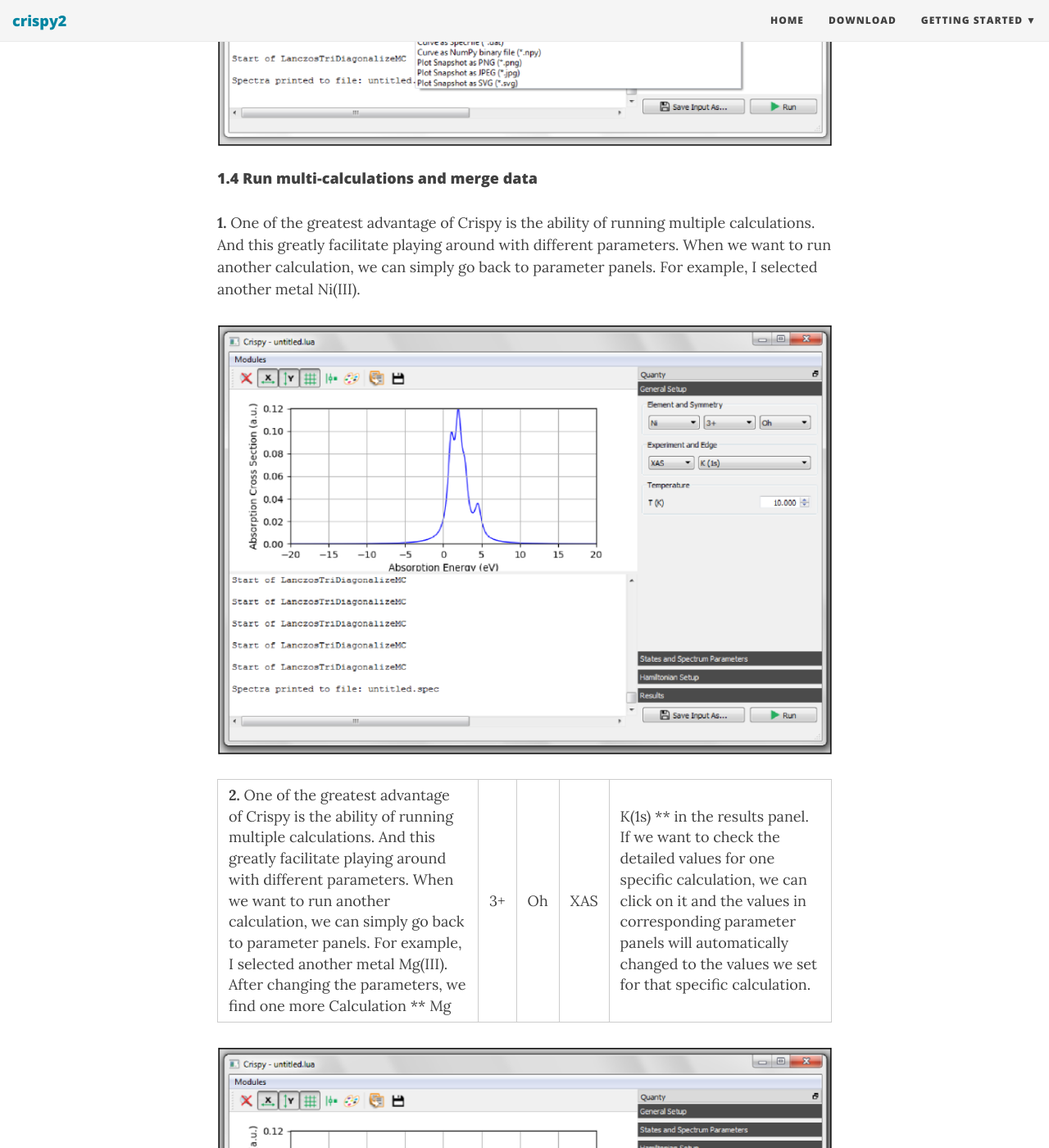
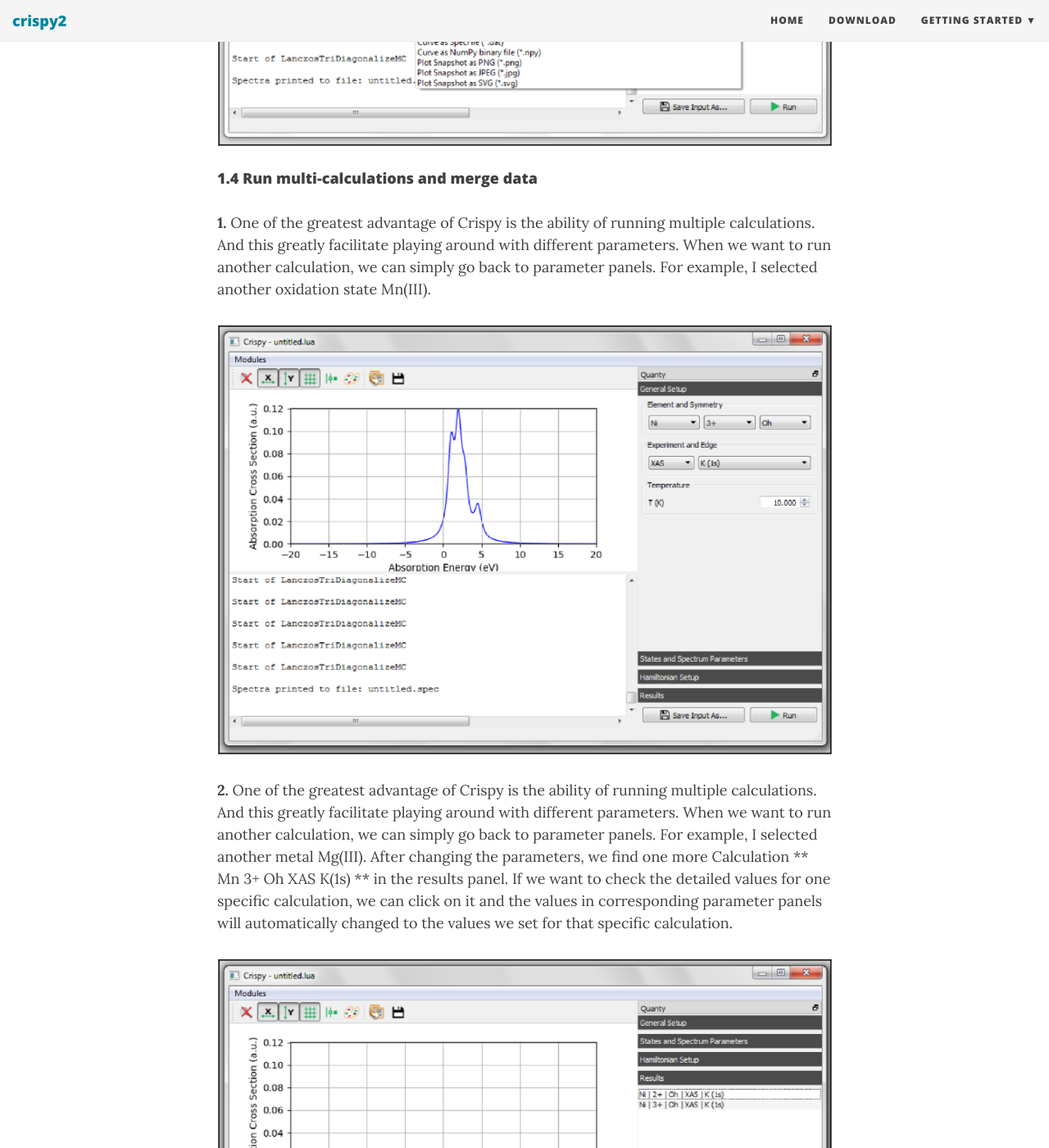
Before and after one commit to Cathyhjj/crispy2, a Jekyll site: the page built from _posts/2017-06-04-running-your-first-simulation.md, in a window 1280 px wide and 1400 px high, scrolled down 6654 px. Shown: the whole window at 82% size. Built offline with Jekyll 4.4.1, drawn with Linux system fonts in a browser that asks for light colours; nearby versions of some CDN libraries.

Commit message:
Update 2017-06-04-running-your-first-simulation.md

```diff
--- a/_posts/2017-06-04-running-your-first-simulation.md
+++ b/_posts/2017-06-04-running-your-first-simulation.md
@@ -81,11 +81,11 @@ Crystal field default value is 1.0 now.
 
 #### 1.4 Run multi-calculations and merge data
 
-**1.** One of the greatest advantage of Crispy is the ability of running multiple calculations. And this greatly facilitate playing around with different parameters. When we want to run another calculation, we can simply go back to parameter panels. For example, I selected another metal Ni(III).
+**1.** One of the greatest advantage of Crispy is the ability of running multiple calculations. And this greatly facilitate playing around with different parameters. When we want to run another calculation, we can simply go back to parameter panels. For example, I selected another oxidation state Mn(III).
 
 ![]({{ site.url }}/img/tutorial/crop_13.png)
 
-**2.** One of the greatest advantage of Crispy is the ability of running multiple calculations. And this greatly facilitate playing around with different parameters. When we want to run another calculation, we can simply go back to parameter panels. For example, I selected another metal Mg(III). After changing the parameters, we find one more Calculation ** Mg | 3+ | Oh | XAS | K(1s) ** in the results panel. If we want to check the detailed values for one specific calculation, we can click on it and the values in corresponding parameter panels will automatically changed to the values we set for that specific calculation.
+**2.** One of the greatest advantage of Crispy is the ability of running multiple calculations. And this greatly facilitate playing around with different parameters. When we want to run another calculation, we can simply go back to parameter panels. For example, I selected another metal Mg(III). After changing the parameters, we find one more Calculation ** Mn  3+  Oh  XAS  K(1s) ** in the results panel. If we want to check the detailed values for one specific calculation, we can click on it and the values in corresponding parameter panels will automatically changed to the values we set for that specific calculation.
 
 ![]({{ site.url }}/img/tutorial/crop_14.png)
 
```
